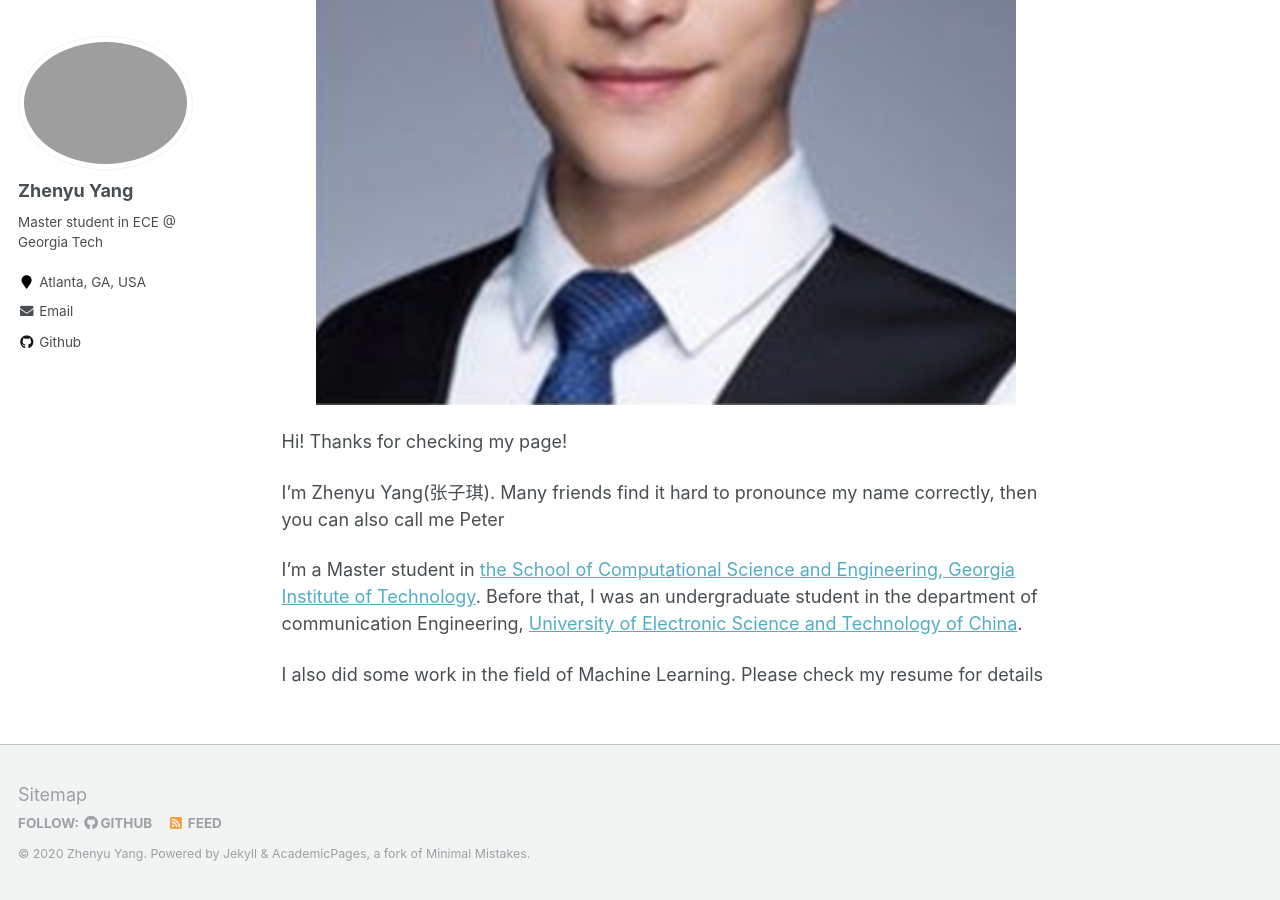
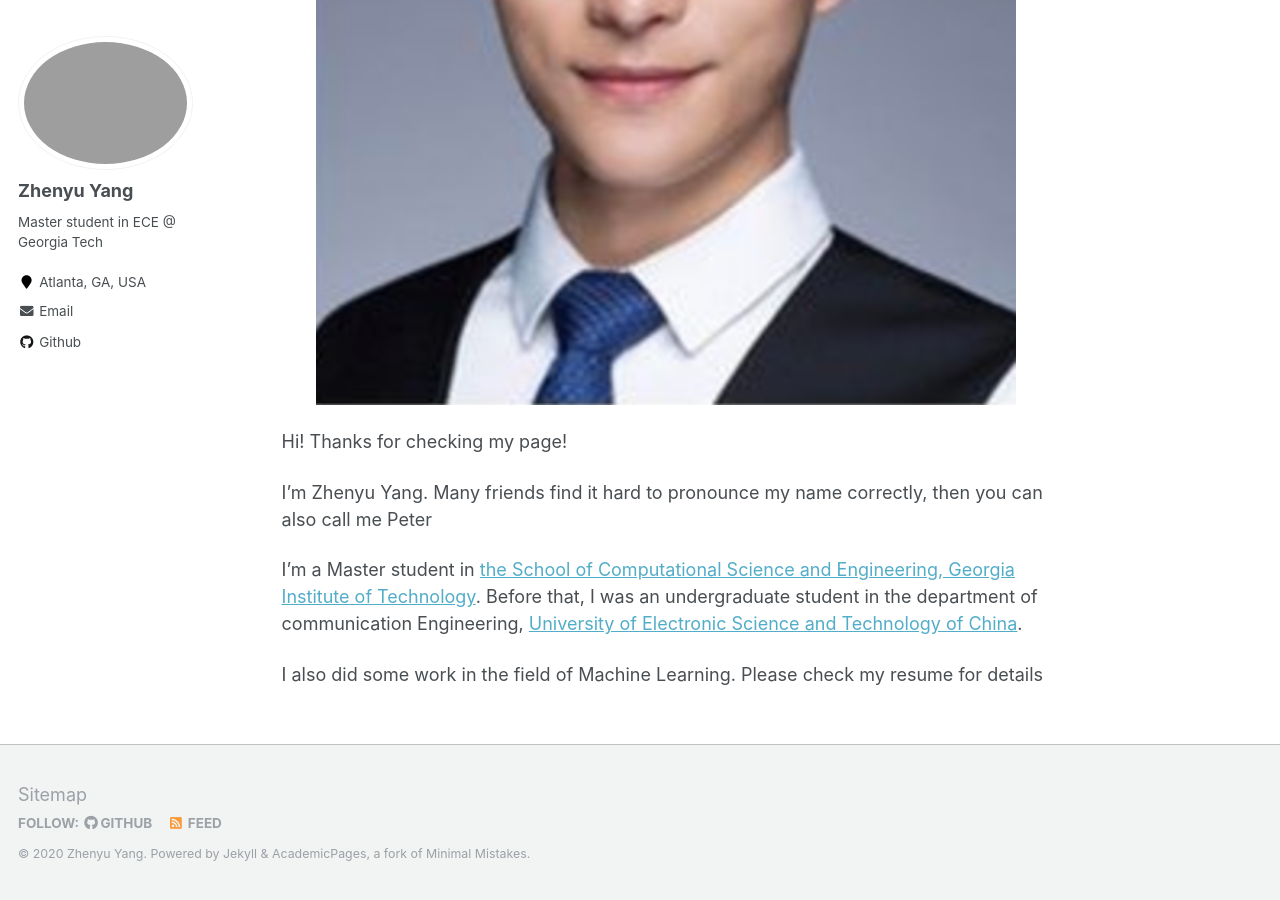
Before and after one commit to azpeteryang/azpeteryang.github.io, a Jekyll site: the page built from _pages/about.md, in a window 1280 px wide and 900 px high, scrolled down 610 px. Built offline with Jekyll 4.4.1, drawn with Linux system fonts in a browser that asks for light colours.

Commit message:
Update about.md

```diff
--- a/_pages/about.md
+++ b/_pages/about.md
@@ -14,7 +14,7 @@ redirect_from:
 
 Hi! Thanks for checking my page!
 
-I'm Zhenyu Yang(张子琪). Many friends find it hard to pronounce my name correctly, then you can also call me Peter
+I'm Zhenyu Yang. Many friends find it hard to pronounce my name correctly, then you can also call me Peter
 
 I'm a Master student in [the School of Computational Science and Engineering, Georgia Institute of Technology](https://ece.gatech.edu). Before that, I was an undergraduate student in the department of communication Engineering, [University of Electronic Science and Technology of China](https://ev.buaa.edu.cn).
 
```
